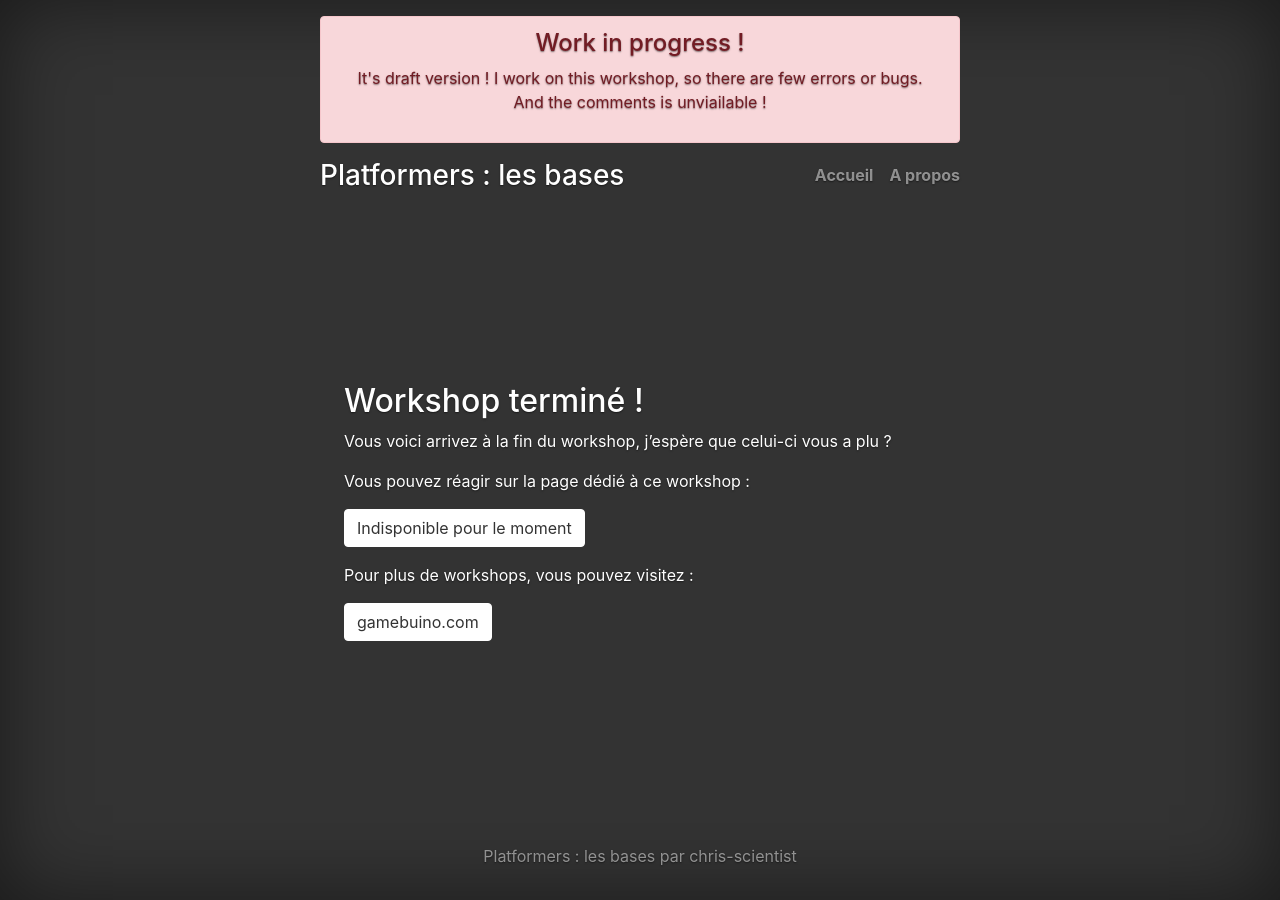
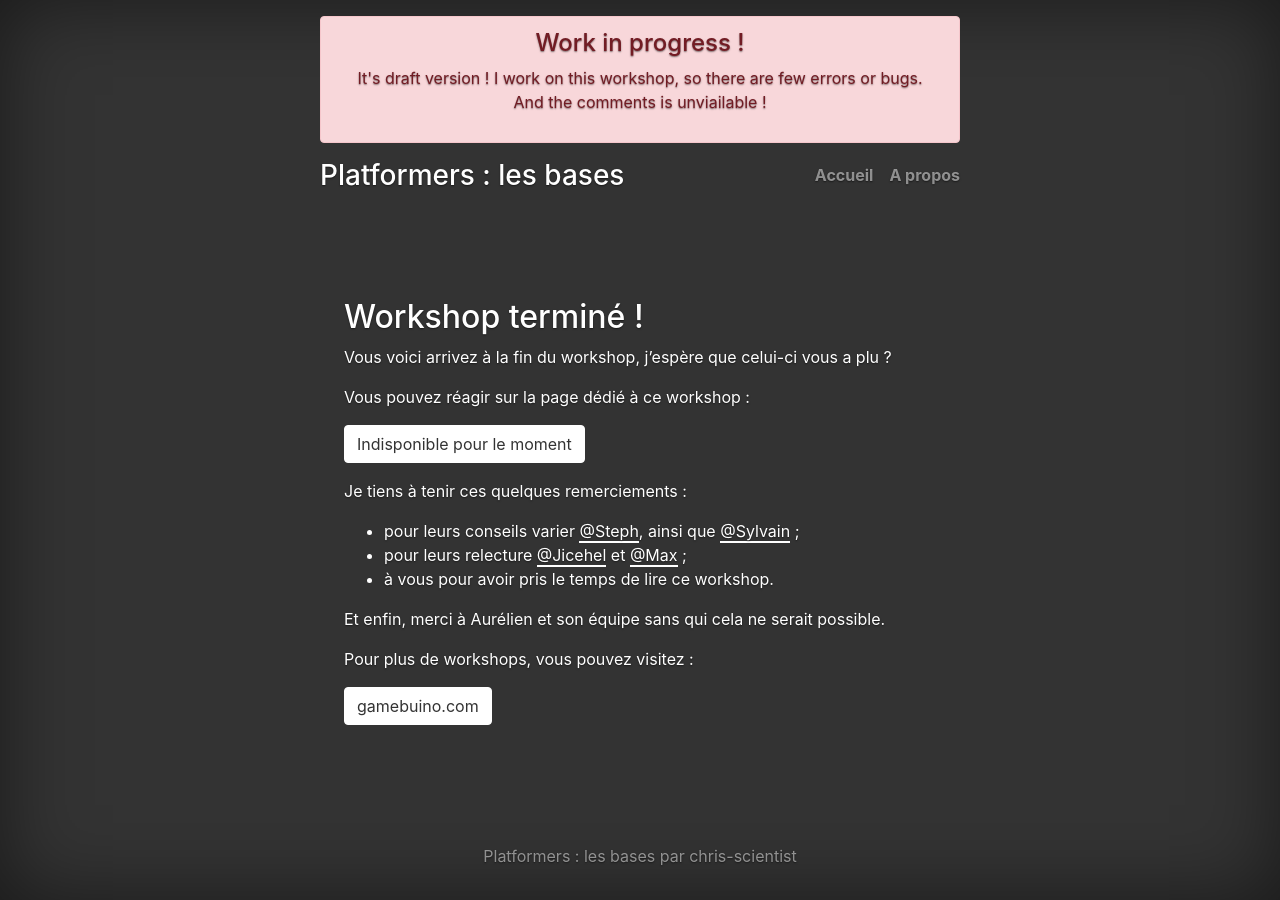
Before and after one commit to chris-scientist/gb-platformer-ws-01, a Jekyll site: the page built from docs/fr/fin.md, in a window 1280 px wide. Built offline with Jekyll 4.4.1, drawn with Linux system fonts in a browser that asks for light colours.

Commit message:
Update fin [FR]

```diff
--- a/docs/fr/fin.md
+++ b/docs/fr/fin.md
@@ -13,6 +13,13 @@ Vous pouvez réagir sur la page dédié à ce workshop :
 
 {% include react-btn.html %}
 
+Je tiens à tenir ces quelques remerciements :
+* pour leurs conseils varier <a href="https://gamebuino.com/fr/@steph" class="external-link" >@Steph</a>, ainsi que <a href="https://gamebuino.com/fr/@sylvain" class="external-link" >@Sylvain</a> ;
+* pour leurs relecture <a href="https://gamebuino.com/fr/@jicehel" class="external-link" >@Jicehel</a> et <a href="https://gamebuino.com/fr/@Max" class="external-link" >@Max</a> ;
+* à vous pour avoir pris le temps de lire ce workshop.
+
+Et enfin, merci à Aurélien et son équipe sans qui cela ne serait possible.
+
 Pour plus de workshops, vous pouvez visitez :
 
 <a href="https://gamebuino.com/fr/academy" role="button" class="btn btn-secondary" >gamebuino.com</a>
```
